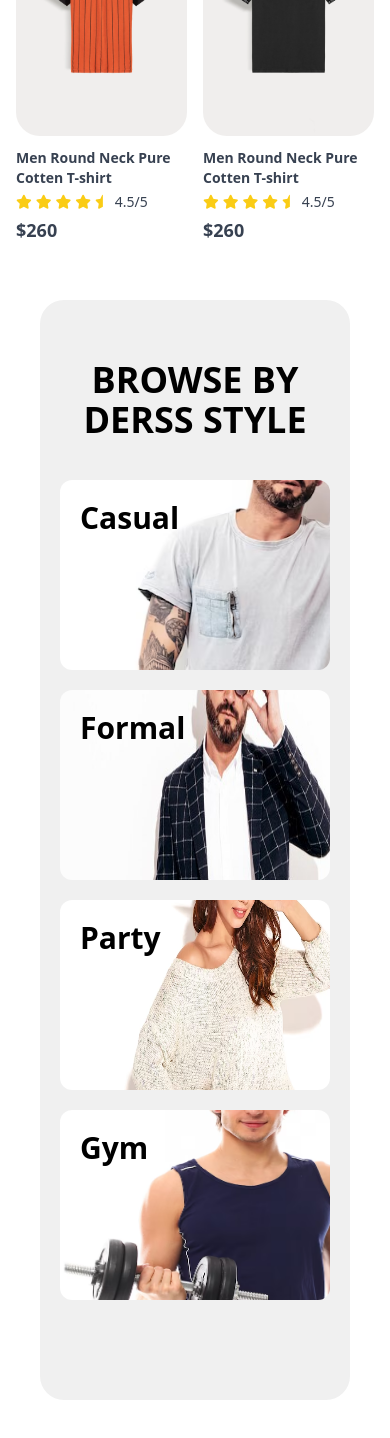
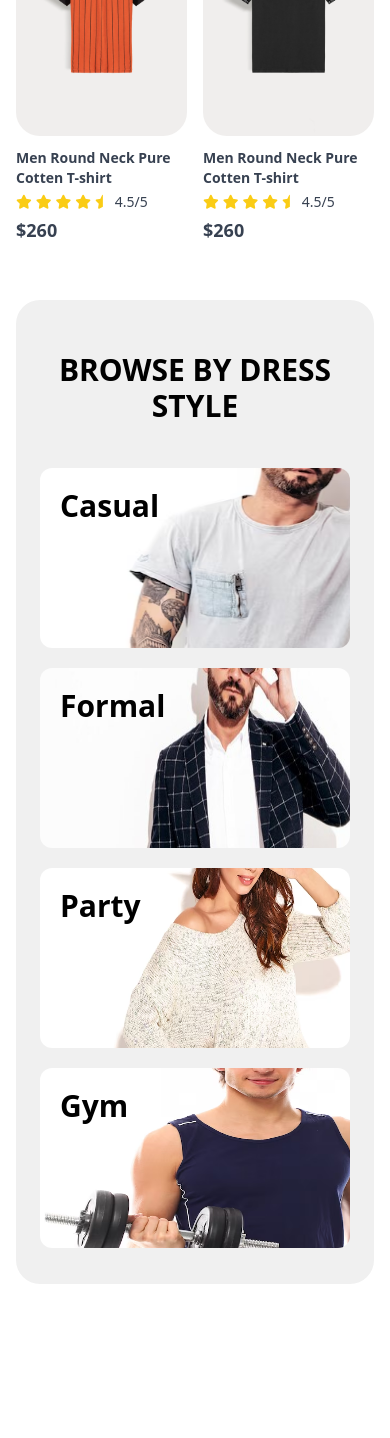
Before and after one commit to SARAVANAN99448/E-commerce-project, a React (Vite) app in the folder frontend/: page / in a window 390 px wide. Shown: the part 2700-4138 px from the top of the page. After the commit the page ends 4000 px from the top, so only its background shows below. Built offline with nearby package versions, Linux system fonts and the light colour scheme; a web font is replaced by a local one.

Commit message:
Dress style changess added

```diff
--- a/frontend/src/components/Dressstyle.jsx
+++ b/frontend/src/components/Dressstyle.jsx
@@ -1,28 +1,30 @@
 import { assets } from "../assets/images/assets"
+import Title from "./Title"
 
 const Dresssstyle = () => {
     return (<>
-        <section className="mb-96">
-            <div className="bg-[#F0F0F0] md:m-20 m-10 md:p-0 p-5 rounded-3xl ">
-                <h1 className="text-4xl font-bold text-center pt-10">BROWSE BY DERSS STYLE</h1>
+        <section className="">
+            <div className="bg-[#F0F0F0] md:m-20 m-4 md:p-0 p-5 rounded-3xl ">
+                <div className="text-center text-3xl py-8 px-4">
+                <Title text1={"BROWSE BY DRESS STYLE"}/>
+                </div>
                 <div className="">
-                    <div className="flex justify-center gap-5 mt-10 flex-wrap ">
-                        <div className="relative">
+                    <div className="flex justify-center gap-5  flex-wrap">
+                        <div className="relative hover:scale-110 transition ease-in-out">
                             <h1 className="font-semibold text-3xl absolute md:left-10 left-5 top-5">Casual</h1>
-                            <img src={assets.casual} alt="" className="w-[310px] h-[190px] md:w-[407px] md:h-[289px] rounded-xl" />
+                            <img src={assets.casual} alt="" className="w-[310px] h-[180px] md:w-[407px] md:h-[289px] rounded-xl " />
                         </div>
-                        <div className="relative">
+                        <div className="relative hover:scale-110 transition ease-in-out">
                         <h1 className="font-semibold text-3xl absolute md:left-10 left-5 top-5">Formal</h1>
-                            <img src={assets.formal} alt="" className="w-[310px] h-[190px] md:w-[684px] md:h-[289px] rounded-xl" />
+                            <img src={assets.formal} alt="" className="w-[310px] h-[180px] md:w-[684px] md:h-[289px] rounded-xl" />
                         </div>
-                        <div className="relative">
+                        <div className="relative hover:scale-110 transition ease-in-out">
                         <h1 className="font-semibold text-3xl absolute md:left-10 left-5 top-5">Party</h1>
-                            <img src={assets.party} alt="" className="w-[310px] h-[190px] md:w-[684px] md:h-[289px] rounded-xl" />
+                            <img src={assets.party} alt="" className="w-[310px] h-[180px] md:w-[684px] md:h-[289px] rounded-xl" />
                         </div>
-                        <div className="relative">
+                        <div className="relative hover:scale-110 transition ease-in-out">
                         <h1 className="font-semibold text-3xl absolute md:left-10 left-5 top-5">Gym</h1>
-                            <img src={assets.gym} alt="" className="w-[310px] h-[190px] md:w-[407px] md:h-[289px] rounded-xl mb-20" />
-
+                            <img src={assets.gym} alt="" className="w-[310px] h-[180px] md:w-[407px] md:h-[289px] rounded-xl mb-4 md:mb-8" />
                         </div>
                     </div>
 
```
